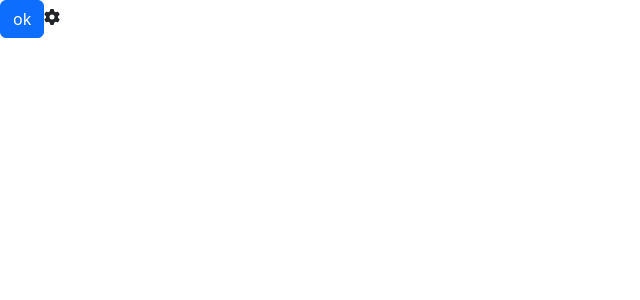
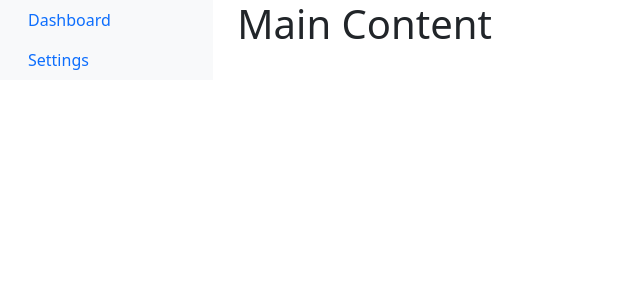
Before and after one commit to Fuji-vanilli/wallet-manager, an Angular app in the folder wallet-manager-front/: page / in a window 1280 px wide. Shown: the top 300 px of the page, without its empty margins (0-640 px from the left). Built offline with nearby package versions, Linux system fonts and the light colour scheme.

Commit message:
update front

```diff
--- a/wallet-manager-front/src/app/app-routing.module.ts
+++ b/wallet-manager-front/src/app/app-routing.module.ts
@@ -1,7 +1,10 @@
 import { NgModule } from '@angular/core';
 import { RouterModule, Routes } from '@angular/router';
+import { SidebarComponent } from './sidebar/sidebar.component';
 
-const routes: Routes = [];
+const routes: Routes = [
+  { path: '', component: SidebarComponent }
+];
 
 @NgModule({
   imports: [RouterModule.forRoot(routes)],
--- a/wallet-manager-front/src/app/app.component.html
+++ b/wallet-manager-front/src/app/app.component.html
@@ -1,3 +1 @@
-<button class="btn btn-primary">ok</button>
-
-<fa-icon [icon]="['fas', 'gear']"></fa-icon>
+<router-outlet></router-outlet>
--- a/wallet-manager-front/src/app/sidebar/sidebar.component.html
+++ b/wallet-manager-front/src/app/sidebar/sidebar.component.html
@@ -1 +1,31 @@
-<p>sidebar works!</p>
+<div class="container-fluid">
+    <div class="row">
+      <!-- Sidebar -->
+      <nav id="sidebar" class="col-md-3 col-lg-2 d-md-block bg-light sidebar collapse">
+        <div class="position-sticky">
+          <ul class="nav flex-column">
+            <li class="nav-item">
+              <a class="nav-link active" aria-current="page" href="#">
+                <i class="bi bi-house-door"></i>
+                Dashboard
+              </a>
+            </li>
+            <li class="nav-item">
+              <a class="nav-link" href="#">
+                <i class="bi bi-gear"></i>
+                Settings
+              </a>
+            </li>
+          </ul>
+        </div>
+      </nav>
+
+      <!-- Main content -->
+      <main class="col-md-9 ms-sm-auto col-lg-10 px-md-4">
+        <div class="content">
+          <h1>Main Content</h1>
+          <!-- Router outlet content goes here -->
+        </div>
+      </main>
+    </div>
+  </div>
```
